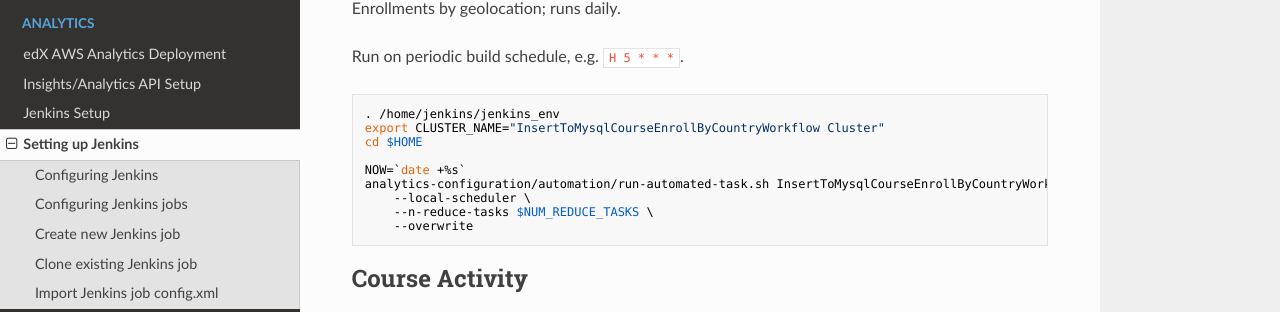
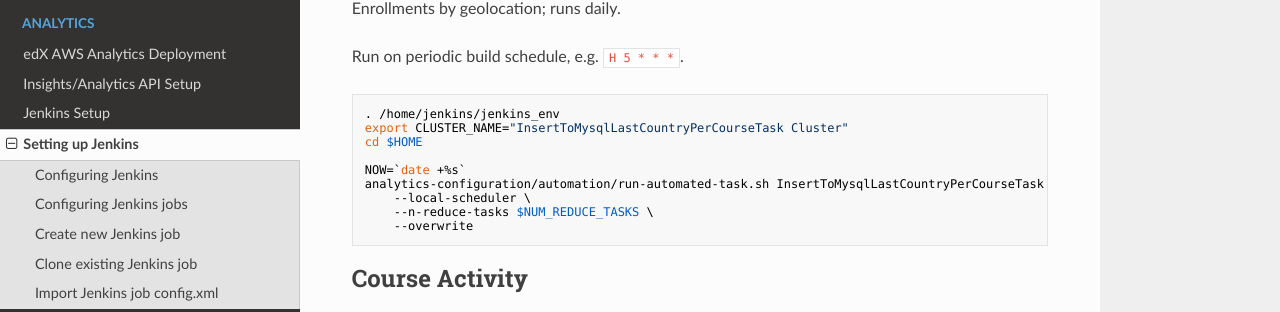
Before and after one commit to open-craft/openedx-deployment, an MkDocs documentation site: the page built from docs/analytics/jenkins_jobs.md, in a window 1280 px wide and 900 px high, scrolled down 5131 px. Shown: the part 139-451 px from the top of the window. Built offline with MkDocs 1.6.1, drawn with Linux system fonts in a browser that asks for light colours; nearby versions of some CDN libraries.

Commit message:
Renames geography task class

````diff
--- a/docs/analytics/jenkins_jobs.md
+++ b/docs/analytics/jenkins_jobs.md
@@ -229,11 +229,11 @@ Run on periodic build schedule, e.g. `H 5 * * *`.
 
 ```bash
 . /home/jenkins/jenkins_env
-export CLUSTER_NAME="InsertToMysqlCourseEnrollByCountryWorkflow Cluster"
+export CLUSTER_NAME="InsertToMysqlLastCountryPerCourseTask Cluster"
 cd $HOME
 
 NOW=`date +%s`
-analytics-configuration/automation/run-automated-task.sh InsertToMysqlCourseEnrollByCountryWorkflow \
+analytics-configuration/automation/run-automated-task.sh InsertToMysqlLastCountryPerCourseTask \
     --local-scheduler \
     --n-reduce-tasks $NUM_REDUCE_TASKS \
     --overwrite
````
